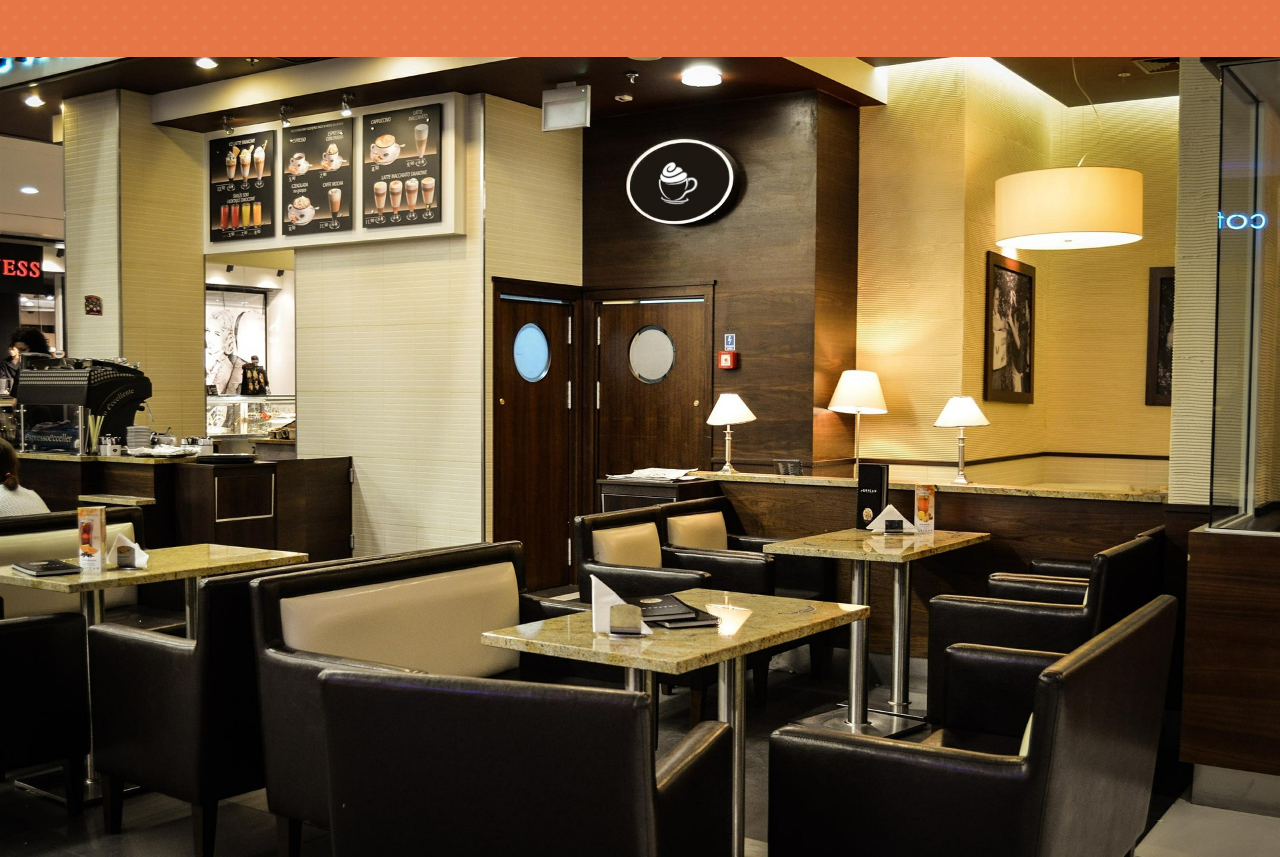
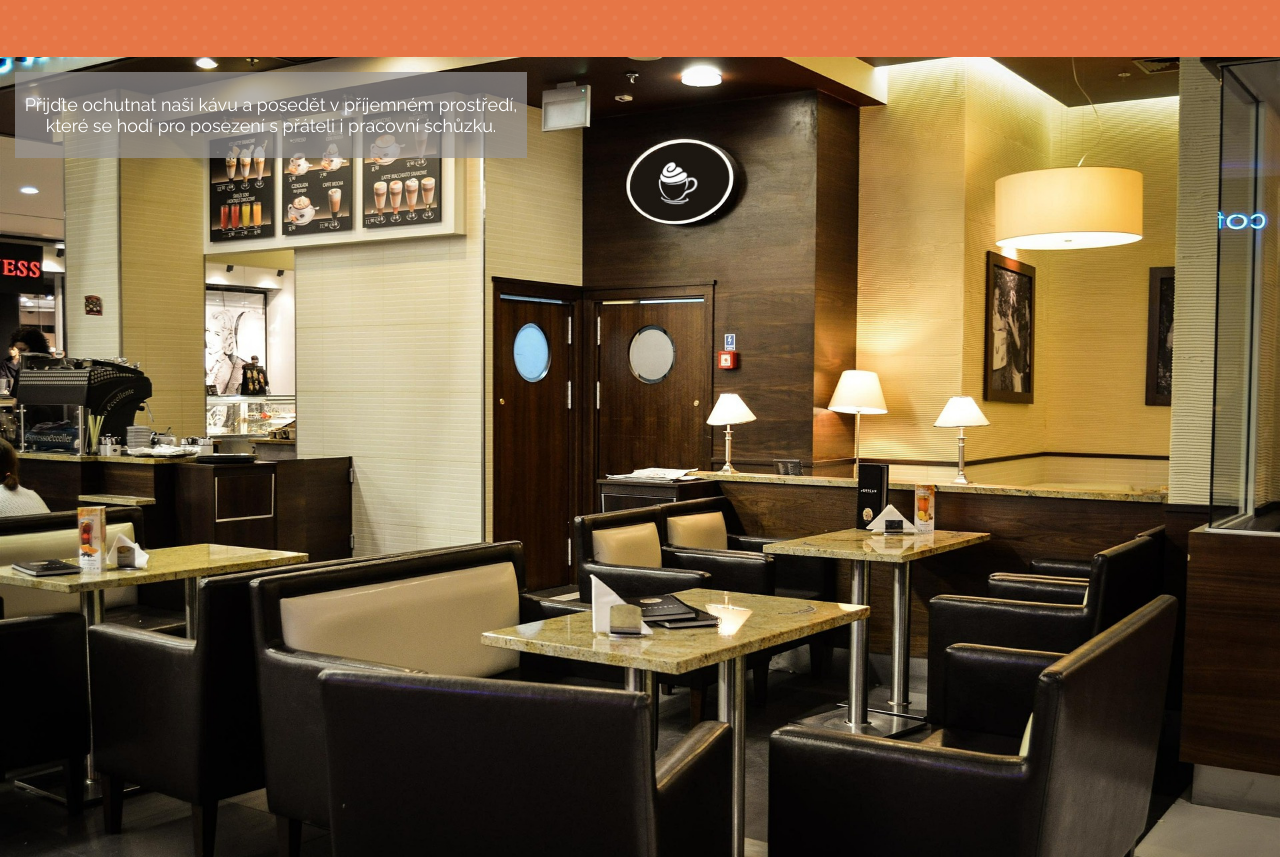
Before and after one commit to andypri/cafelora, a website built with webpack: page src/index.html in a window 1280 px wide. Shown: the part 1017-1874 px from the top of the page. Built offline with nearby package versions, Linux system fonts and the light colour scheme.

Commit message:
text gallery

```diff
--- a/src/index.html
+++ b/src/index.html
@@ -76,7 +76,14 @@
       </div>
     </section>
 
-    <section id="gallery" class="gallery"></section>
+    <section id="gallery" class="gallery">
+      <div class="text__gallery">
+        <p>
+          Přijďte ochutnat naši kávu a posedět v&nbsp;příjemném prostředí, které
+          se hodí pro posezení s&nbsp;přáteli i pracovní schůzku.
+        </p>
+      </div>
+    </section>
 
     <section>
       <div id="contacts__container" class="container">
--- a/src/style.css
+++ b/src/style.css
@@ -240,6 +240,19 @@ nav a:hover {
   background-size: cover;
   background-position: top center;
   background-attachment: fixed;
+  position: relative;
+}
+
+.text__gallery {
+  font-size: 1.2rem;
+  max-width: 40%;
+  text-align: center;
+  background-color: rgba(153, 150, 150, 0.7);
+  margin: auto;
+  padding: 0.25rem;
+  position: absolute;
+  top: 1rem;
+  left: 1rem;
 }
 
 .contacts {
```
